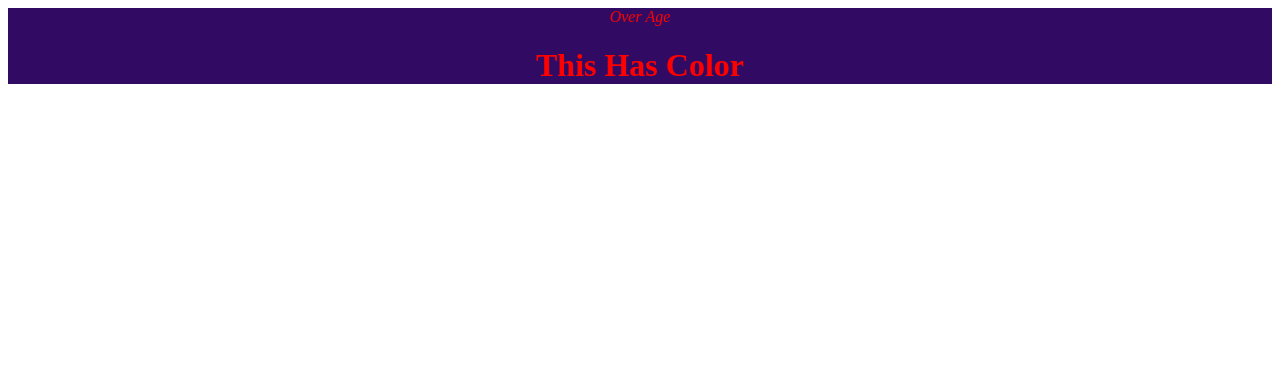
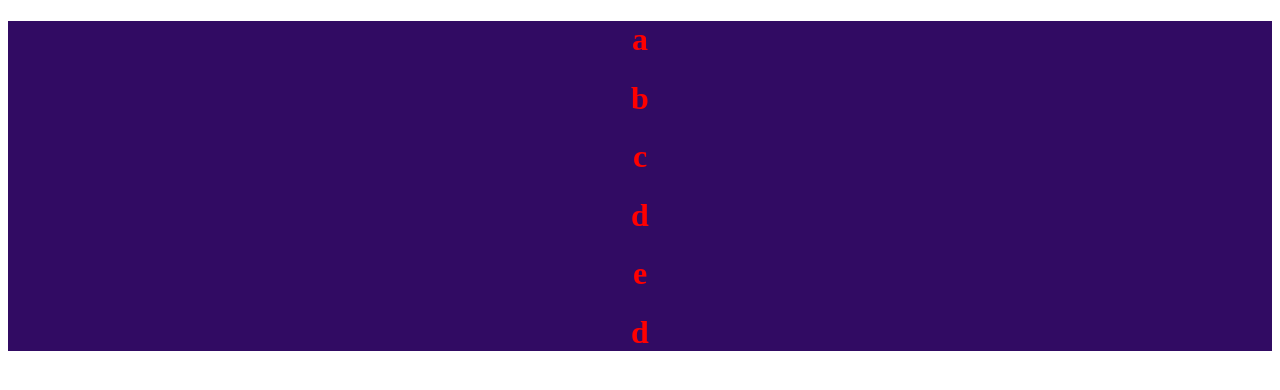
Before and after one commit to sakilanasrinsetu/my-app, a React (Create React App) app: page / in a window 1280 px wide. Shown: the top 390 px of the page. Built offline with nearby package versions, Linux system fonts and the light colour scheme.

Commit message:
loop add

```diff
--- a/src/App.js
+++ b/src/App.js
@@ -2,15 +2,15 @@
 import style from "./App.module.css";
 
 function App() {
-  const age =19
-  const isGreen = false;
+  const names = ['a', 'b', 'c', 'd', 'e', 'd']
+
 
   return (
     <div className={style.App}>
-      { age >=18 ? <i>Over Age</i> : <i>Under Age</i>}
-      <h1 style={{ color: isGreen ? "green" : "red" }}>This Has Color</h1>
+      {names.map((value, key) =>{
+        return <h1> {value} </h1>
 
-      {isGreen && <button>This is A Button</button>}
+      })}
     </div>
   );
 }
```
